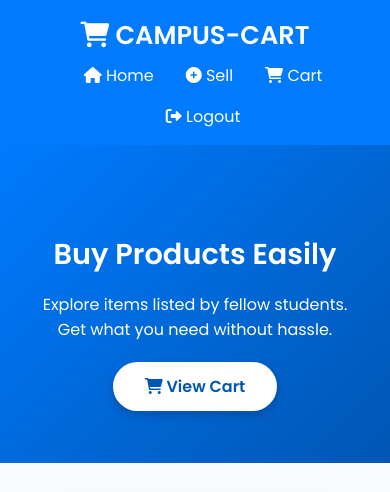
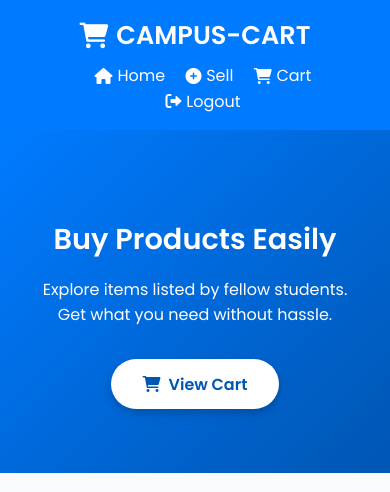
Before and after one commit to shravani370/campus, a Flask app: template templates/buy.html in a window 390 px wide. Shown: the top 492 px of the page. Run offline with Flask 3, Linux system fonts and the light colour scheme; the template is opened without the code that fills it: values that come from a table or form of the project are taken from there, others are empty; data comes from the database, SQL or seed files in the repository.

Commit message:
Improve mobile responsiveness for index, listings, and buy pages

```diff
--- a/templates/buy.html
+++ b/templates/buy.html
@@ -8,77 +8,223 @@
   <link href="https://fonts.googleapis.com/css2?family=Poppins:wght@300;400;600&display=swap" rel="stylesheet">
 
   <style>
+    /* General Styles */
+    body {
+      margin: 0;
+      font-family: 'Poppins', sans-serif;
+      background-color: #f8fafc;
+    }
+    a {
+      text-decoration: none;
+    }
+
+    /* Header */
+    header {
+      background: #007bff;
+      color: white;
+      padding: 1rem 2rem;
+      display: flex;
+      align-items: center;
+      justify-content: space-between;
+      flex-wrap: wrap;
+    }
+    header h1 {
+      font-size: 1.6rem;
+      margin: 0;
+      display: flex;
+      align-items: center;
+      gap: 0.5rem;
+    }
+    nav a {
+      color: white;
+      margin-left: 1rem;
+      display: inline-flex;
+      align-items: center;
+      gap: 0.3rem;
+      transition: 0.2s;
+    }
+    nav a:hover {
+      opacity: 0.8;
+    }
+
+    /* Hero Section */
+    .hero {
+      position: relative;
+      background: linear-gradient(135deg, #007bff, #0056b3);
+      color: white;
+      padding: 4rem 2rem;
+      text-align: center;
+    }
+    .hero h2 {
+      font-size: 2.5rem;
+      margin-bottom: 1rem;
+      font-weight: 600;
+    }
+    .hero p {
+      font-size: 1.1rem;
+      margin-bottom: 2rem;
+    }
+    .hero a {
+      background: white;
+      color: #0056b3;
+      padding: 0.8rem 2rem;
+      border-radius: 50px;
+      font-weight: 600;
+      box-shadow: 0 4px 10px rgba(0,0,0,0.2);
+      display: inline-flex;
+      align-items: center;
+      gap: 0.5rem;
+      transition: 0.3s;
+    }
+    .hero a:hover {
+      transform: translateY(-3px);
+    }
+
+    /* Products Section */
+    main {
+      padding: 2rem;
+      max-width: 1100px;
+      margin: 0 auto;
+    }
+    .products {
+      display: flex;
+      flex-wrap: wrap;
+      justify-content: center;
+      gap: 2rem;
+    }
+    .product-card {
+      background: white;
+      border-radius: 1rem;
+      box-shadow: 0 4px 10px rgba(0,0,0,0.1);
+      overflow: hidden;
+      width: 250px;
+      transition: transform 0.3s;
+      display: flex;
+      flex-direction: column;
+    }
+    .product-card:hover {
+      transform: translateY(-5px);
+    }
+    .product-card img {
+      width: 100%;
+      height: 160px;
+      object-fit: cover;
+    }
+    .product-card .card-content {
+      padding: 1rem;
+      display: flex;
+      flex-direction: column;
+      gap: 0.5rem;
+    }
+    .product-card h3 {
+      margin: 0;
+      color: #333;
+    }
+    .product-card p {
+      margin: 0.3rem 0;
+    }
+    .product-card .price {
+      font-weight: 600;
+      color: #007bff;
+    }
+    .product-card .actions {
+      display: flex;
+      justify-content: space-between;
+      margin-top: 1rem;
+    }
+    .product-card .actions a {
+      padding: 0.5rem 1rem;
+      border-radius: 0.5rem;
+      color: white;
+      font-size: 0.9rem;
+      display: inline-flex;
+      align-items: center;
+      gap: 0.3rem;
+      transition: 0.2s;
+    }
+    .product-card .actions a.add {
+      background: #007bff;
+    }
+    .product-card .actions a.add:hover {
+      background: #0056b3;
+    }
+    .product-card .actions a.buy {
+      background: #c67b3e;
+    }
+    .product-card .actions a.buy:hover {
+      background: #a65f2d;
+    }
+
+    /* Footer */
+    footer {
+      background: #0056b3;
+      color: white;
+      text-align: center;
+      padding: 1rem;
+      margin-top: 2rem;
+    }
+
+    /* Responsive */
     @media (max-width: 768px) {
       header {
-        flex-direction: column !important;
-        text-align: center !important;
-        gap: 0.5rem !important;
-        padding: 1rem !important;
+        flex-direction: column;
+        text-align: center;
+        gap: 0.5rem;
       }
       nav {
-        display: flex !important;
-        flex-wrap: wrap !important;
-        justify-content: center !important;
-        gap: 1rem !important;
+        justify-content: center;
+        flex-wrap: wrap;
+        gap: 1rem;
       }
       .products {
-        flex-direction: column !important;
-        align-items: center !important;
+        flex-direction: column;
+        align-items: center;
       }
       .product-card {
-        width: 90% !important;
+        width: 90%;
       }
-      .hero-content h2 {
-        font-size: 1.8rem !important;
+      .hero h2 {
+        font-size: 1.8rem;
       }
-      .hero-content p {
-        font-size: 1rem !important;
+      .hero p {
+        font-size: 1rem;
       }
     }
   </style>
 </head>
-
-<body style="margin:0;font-family:'Poppins',sans-serif;background-color:#f8fafc;">
+<body>
 
   <!-- Header -->
-  <header style="background:#007bff;color:white;padding:1rem 2rem;display:flex;align-items:center;justify-content:space-between;">
-    <h1 style="font-size:1.6rem;margin:0;"><i class="fas fa-shopping-cart"></i> CAMPUS-CART</h1>
+  <header>
+    <h1><i class="fas fa-shopping-cart"></i> CAMPUS-CART</h1>
     <nav>
-      <a href="/" style="color:white;text-decoration:none;margin-left:1rem;"><i class="fas fa-home"></i> Home</a>
-      <a href="/sell" style="color:white;text-decoration:none;margin-left:1rem;"><i class="fas fa-plus-circle"></i> Sell</a>
-      <a href="/cart" style="color:white;text-decoration:none;margin-left:1rem;"><i class="fas fa-cart-shopping"></i> Cart</a>
-      <a href="/logout" style="color:white;text-decoration:none;margin-left:1rem;"><i class="fas fa-sign-out-alt"></i> Logout</a>
+      <a href="/"><i class="fas fa-home"></i> Home</a>
+      <a href="/sell"><i class="fas fa-plus-circle"></i> Sell</a>
+      <a href="/cart"><i class="fas fa-cart-shopping"></i> Cart</a>
+      <a href="/logout"><i class="fas fa-sign-out-alt"></i> Logout</a>
     </nav>
   </header>
 
   <!-- Hero Section -->
-  <section style="position:relative;background:linear-gradient(135deg,#007bff,#0056b3);color:white;padding:4rem 2rem;text-align:center;">
-    <div class="hero-content" style="max-width:800px;margin:0 auto;">
-      <h2 style="font-size:2.5rem;margin-bottom:1rem;font-weight:600;">Buy Products Easily</h2>
-      <p style="font-size:1.1rem;margin-bottom:2rem;">Explore items listed by fellow students. Get what you need without hassle.</p>
-      <a href="/cart" style="background:white;color:#0056b3;padding:0.8rem 2rem;border-radius:50px;text-decoration:none;font-weight:600;box-shadow:0 4px 10px rgba(0,0,0,0.2);transition:0.3s;">
-        <i class="fas fa-shopping-cart"></i> View Cart
-      </a>
-    </div>
+  <section class="hero">
+    <h2>Buy Products Easily</h2>
+    <p>Explore items listed by fellow students. Get what you need without hassle.</p>
+    <a href="/cart"><i class="fas fa-shopping-cart"></i> View Cart</a>
   </section>
 
   <!-- Product Section -->
-  <main style="padding:2rem;max-width:1100px;margin:0 auto;">
-    <div class="products" style="display:flex;flex-wrap:wrap;justify-content:center;gap:2rem;">
+  <main>
+    <div class="products">
       {% for item in items %}
-      <div class="product-card" style="background:white;border-radius:1rem;box-shadow:0 4px 10px rgba(0,0,0,0.1);overflow:hidden;width:250px;transition:transform 0.3s;">
-        <img src="{{ item.image_url or 'https://source.unsplash.com/400x300/?product' }}" alt="{{ item.name }}" style="width:100%;height:160px;object-fit:cover;">
-        <div style="padding:1rem;">
-          <h3 style="margin:0 0 0.5rem;color:#333;">{{ item.name }}</h3>
-          <p style="margin:0.3rem 0;">Seller: {{ item.seller }}</p>
-          <p style="font-weight:600;color:#007bff;">₹ {{ "%.2f"|format(item.price / 100) }}</p>
-          <div style="display:flex;justify-content:space-between;margin-top:1rem;">
-            <a href="{{ url_for('add_to_cart', item_id=item.id) }}" style="background:#007bff;color:white;padding:0.5rem 1rem;border-radius:0.5rem;text-decoration:none;font-size:0.9rem;">
-              <i class="fas fa-cart-plus"></i> Add
-            </a>
-            <a href="{{ url_for('buy_now', item_id=item.id) }}" style="background:#c67b3e;color:white;padding:0.5rem 1rem;border-radius:0.5rem;text-decoration:none;font-size:0.9rem;">
-              <i class="fas fa-bolt"></i> Buy
-            </a>
+      <div class="product-card">
+        <img src="{{ item.image_url or 'https://source.unsplash.com/400x300/?product' }}" alt="{{ item.name }}">
+        <div class="card-content">
+          <h3>{{ item.name }}</h3>
+          <p>Seller: {{ item.seller }}</p>
+          <p class="price">₹ {{ "%.2f"|format(item.price / 100) }}</p>
+          <div class="actions">
+            <a class="add" href="{{ url_for('add_to_cart', item_id=item.id) }}"><i class="fas fa-cart-plus"></i> Add</a>
+            <a class="buy" href="{{ url_for('buy_now', item_id=item.id) }}"><i class="fas fa-bolt"></i> Buy</a>
           </div>
         </div>
       </div>
@@ -87,7 +233,7 @@
   </main>
 
   <!-- Footer -->
-  <footer style="background:#0056b3;color:white;text-align:center;padding:1rem;margin-top:2rem;">
+  <footer>
     <p>&copy; 2025 CAMPUS-CART | Connecting Students through Campus Marketplace</p>
   </footer>
 
```
